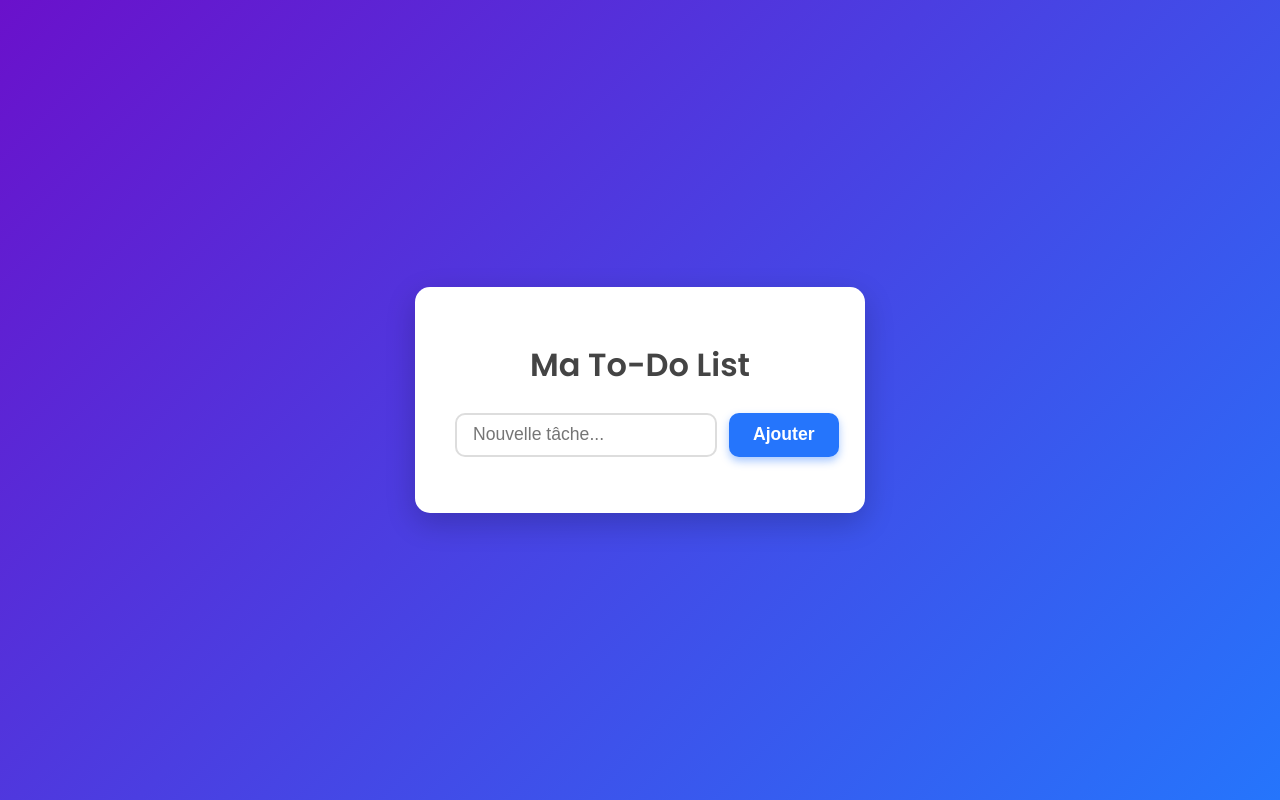
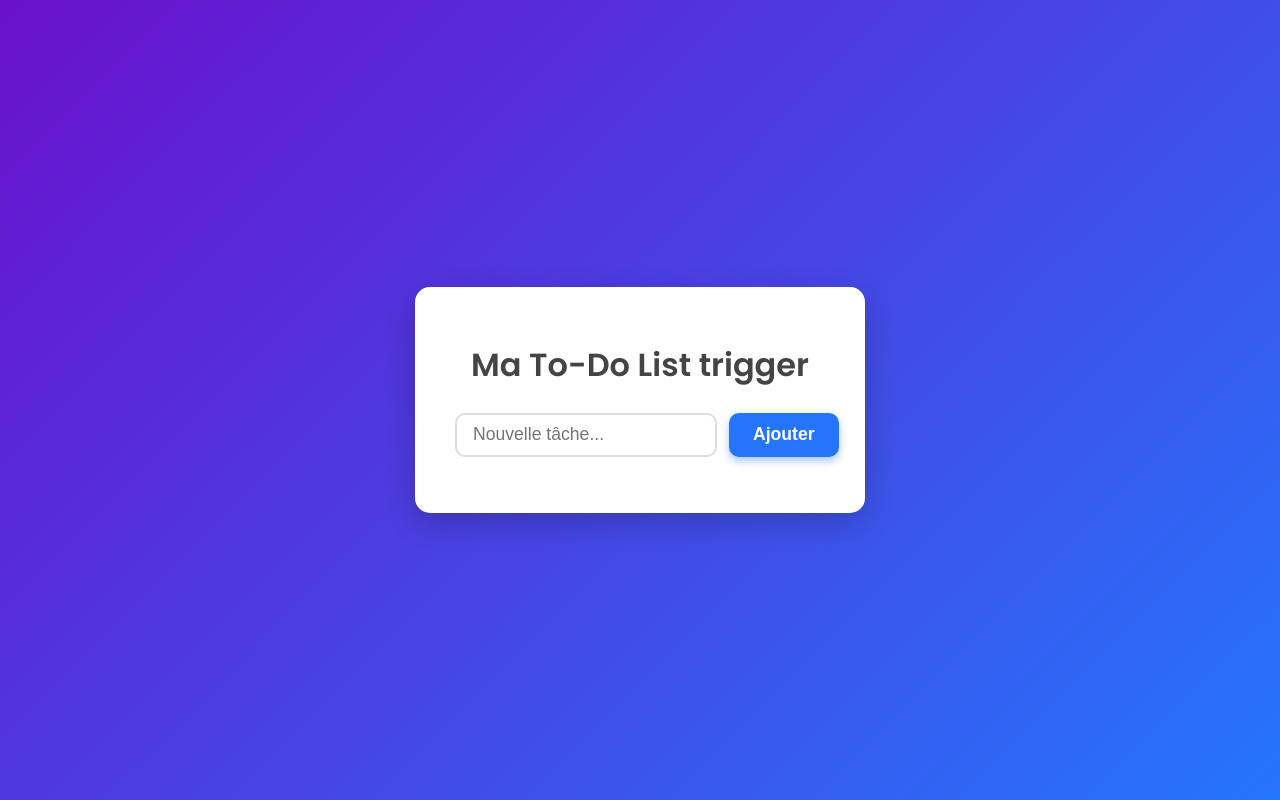
Before and after one commit to oumayma-aydi/my-react-app, a React (Create React App) app: page / in a window 1280 px wide. Built offline with nearby package versions, Linux system fonts and the light colour scheme.

Commit message:
Update App.js to test webhook

```diff
--- a/src/App.js
+++ b/src/App.js
@@ -33,7 +33,7 @@ function App() {
 
   return (
     <div className="app">
-      <h1>Ma To-Do List</h1>
+      <h1>Ma To-Do List trigger </h1>
 
       <div className="input-group">
         <input
```
